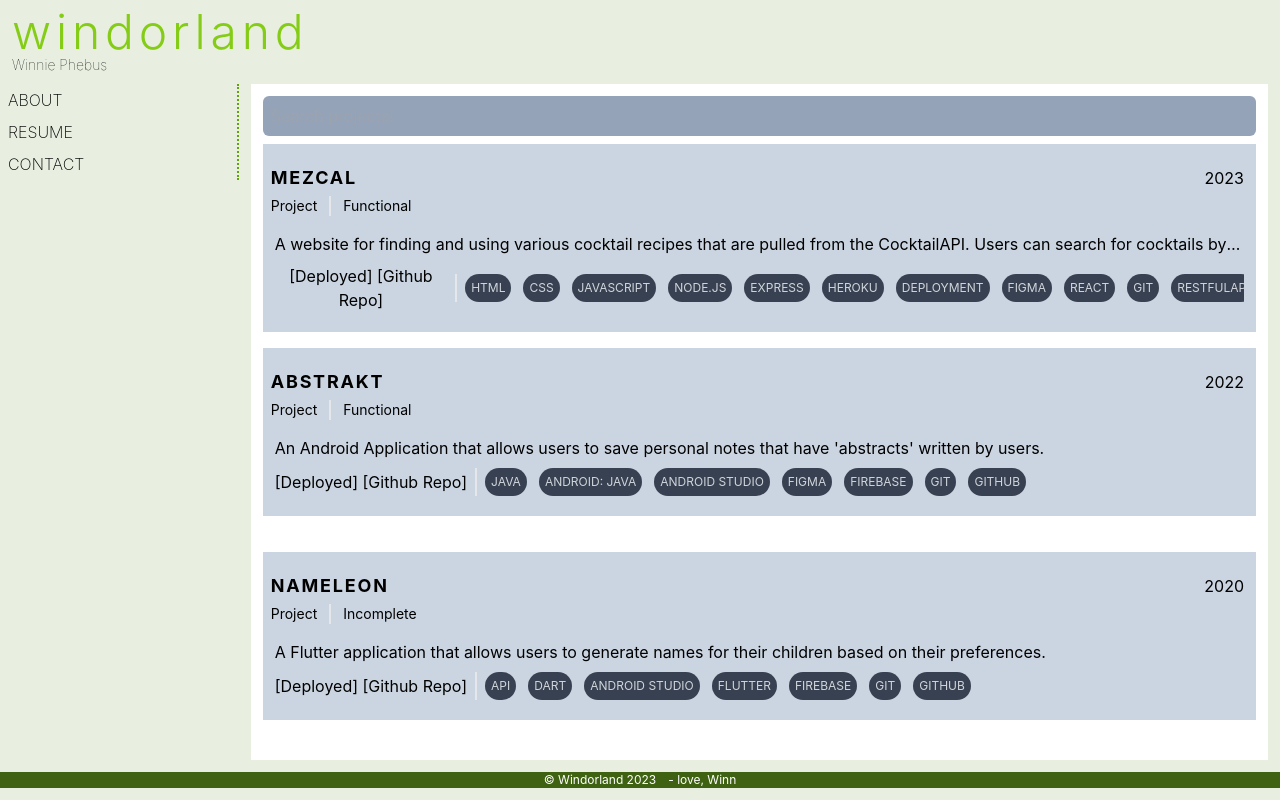
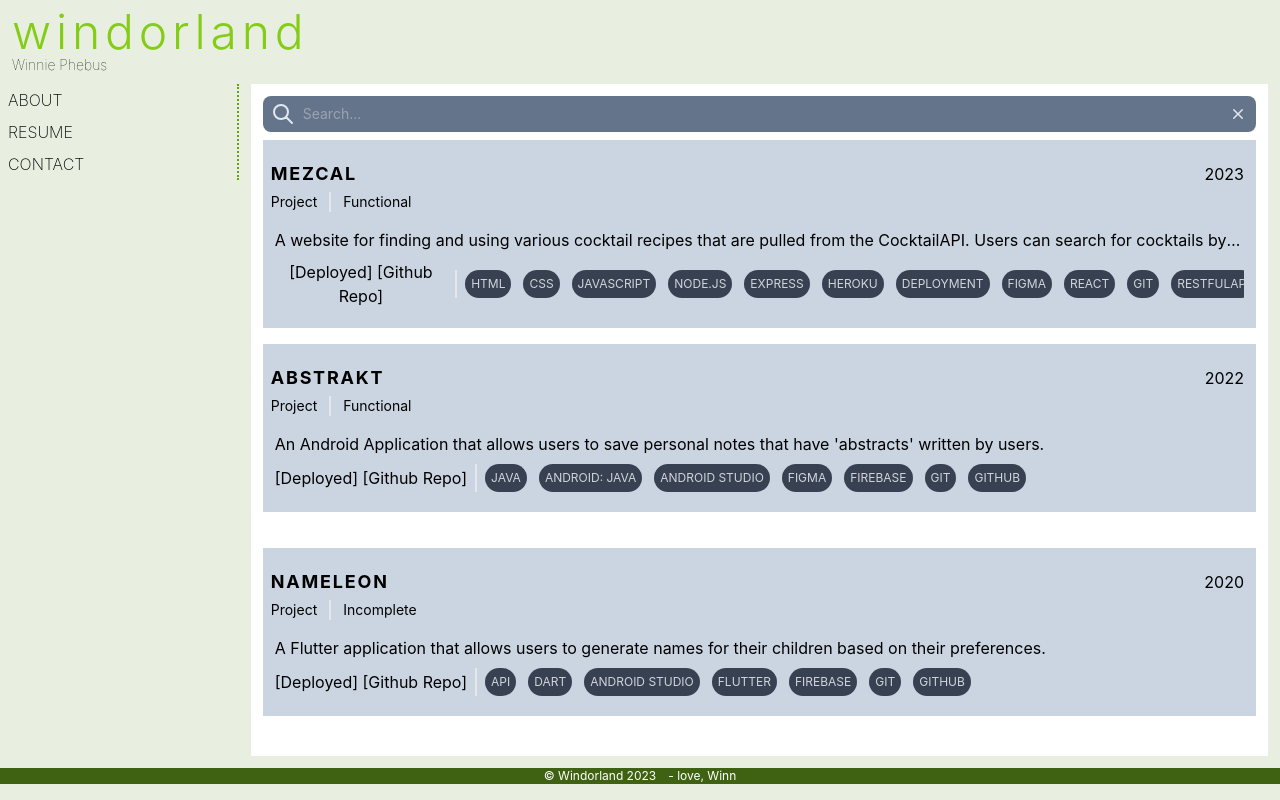
Before and after one commit to winnie-phebus/windor-website, a React (Create React App) app: page /projects in a window 1280 px wide. Built offline with nearby package versions, Linux system fonts and the light colour scheme.

Commit message:
search pt 2: updated UI, added Tailwind form plugin, fixed filter logic.

```diff
--- a/package.json
+++ b/package.json
@@ -46,5 +46,8 @@
       "last 1 firefox version",
       "last 1 safari version"
     ]
+  },
+  "devDependencies": {
+    "@tailwindcss/forms": "^0.5.3"
   }
 }
--- a/src/project/search-bar/index.js
+++ b/src/project/search-bar/index.js
@@ -21,7 +21,7 @@ export default function Searchbar(keyword = "") {
     if (keyterm !== "") {
       //   console.log(projectInit);
       var filterProjects = allProjects.filter((project) =>
-        project.title.includes(keyterm)
+        project.title.toLowerCase().includes(keyterm.toLowerCase())
       );
       console.log(`keyterm: ${keyterm}, projects: ${filterProjects}`);
       updateProjects(setProjects(filterProjects));
@@ -31,13 +31,44 @@ export default function Searchbar(keyword = "") {
     }
   };
 
+  // TODO: properly implement the submit button / functionality. Consider abstracting form to a parent object when adding filter / sort
   return (
-    <input
-      class="bg-slate-400 p-2 text-white w-full rounded-md"
-      key="search-bar"
-      value={keyterm}
-      placeholder="Search projects!"
-      onChange={(e) => onChange(e.target.value)}
-    />
+    <form class="focus:outline-none ">
+      <div class="relative text-slate-200 focus-within:text-gray-400 focus:border-transparent">
+        <span class="absolute inset-y-0 left-0 flex items-center pl-1">
+          <button type="submit" class="p-1 focus:outline-none" disabled>
+            <svg
+              fill="none"
+              stroke="currentColor"
+              stroke-linecap="round"
+              stroke-linejoin="round"
+              stroke-width="2"
+              viewBox="0 0 24 24"
+              class="h-6 w-6">
+              <path d="M21 21l-6-6m2-5a7 7 0 11-14 0 7 7 0 0114 0z"></path>
+            </svg>
+          </button>
+        </span>
+        <input
+          type="search"
+          name="q"
+          class="form-input rounded-lg border-transparent bg-slate-500 py-2 pl-10 text-sm text-white focus:border-transparent focus:bg-slate-100 focus:text-gray-900 focus:outline-8 w-full focus-within:outline-none"
+          placeholder="Search..."
+          autocomplete="off"
+          onChange={(e) => onChange(e.target.value)}
+        />
+        <span class="absolute inset-y-0 right-0 flex items-center pr-2">
+          <button type="reset" class="">
+            <svg
+              xmlns="http://www.w3.org/2000/svg"
+              viewBox="0 0 20 20"
+              fill="currentColor"
+              class="w-5 h-5">
+              <path d="M6.28 5.22a.75.75 0 00-1.06 1.06L8.94 10l-3.72 3.72a.75.75 0 101.06 1.06L10 11.06l3.72 3.72a.75.75 0 101.06-1.06L11.06 10l3.72-3.72a.75.75 0 00-1.06-1.06L10 8.94 6.28 5.22z" />
+            </svg>
+          </button>
+        </span>
+      </div>
+    </form>
   );
 }
```
Also changed, not shown: 1 other file (tests, documents, lock files or other folders).
